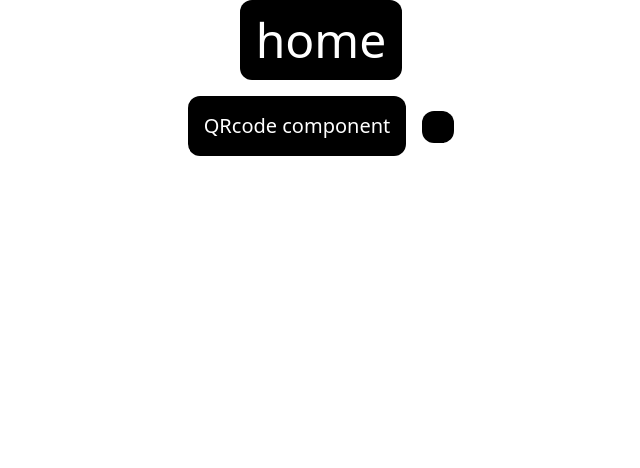
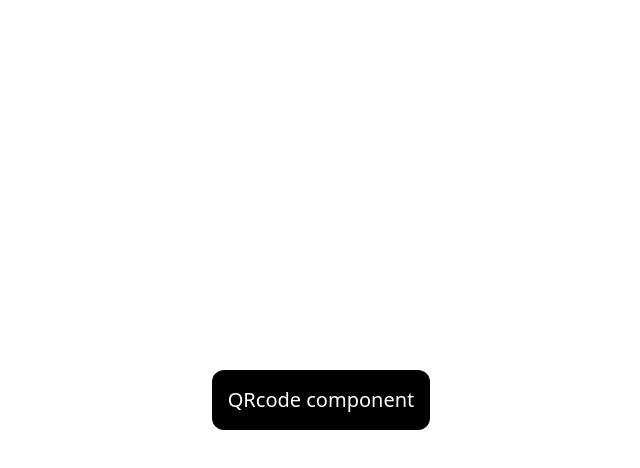
Before and after one commit to tulza/Frontend-mentor-challenges, a React (Vite) app: page /#/ in a window 1280 px wide. Shown: the top 468 px of the page, without its empty margins (319-959 px from the left). Built offline with nearby package versions, Linux system fonts and the light colour scheme.

Commit message:
Add back exit animation

```diff
--- a/src/App.tsx
+++ b/src/App.tsx
@@ -1,29 +1,43 @@
-import { Link, Route, Routes } from "react-router-dom";
+import { Link, Route, Routes, useLocation } from "react-router-dom";
 
 import QRCODECOMPONENT from "./qr-code-component/QRCODECOMPONENT";
 import Home from "./home/Home";
+import { ArrowLeft } from "lucide-react";
+import { AnimatePresence, motion } from "framer-motion";
 
 type Challange = { label: string; path: string; element: React.ReactNode };
 
 export const mapChallanges: Challange[] = [
   { label: "QRcode component", path: "/qr-code-component", element: <QRCODECOMPONENT /> },
-  { label: "", path: "/qr-code-component-2", element: <QRCODECOMPONENT /> },
 ];
 
 function App() {
+  const location = useLocation();
+
   return (
     <>
-      <div className="absolute flex w-full items-center justify-center">
+      <AnimatePresence mode="wait">
+        {location.pathname !== "/" && (
+          <div className="absolute z-[9999] flex w-full">
             <Link to="/">
-          <button className="text-bold rounded-xl bg-black p-4 text-5xl text-white">home</button>
+              <motion.button
+                initial={{ scale: 0, filter: "blur(64px)" }}
+                animate={{ scale: 1, filter: "blur(0px)" }}
+                exit={{ scale: 0, filter: "blur(64px)" }}
+                className="text-bold grid aspect-square size-16 origin-top-left place-items-center rounded-br-full bg-white pb-4 pr-4 text-5xl text-white shadow-lg"
+              >
+                <ArrowLeft className="stroke-gray-600" />
+              </motion.button>
             </Link>
           </div>
-      <Routes key={location.pathname}>
+        )}
+        <Routes key={location.pathname} location={location}>
           <Route path="/" element={<Home />} />
           {...mapChallanges.map((challange) => (
             <Route path={challange.path} element={challange.element} />
           ))}
         </Routes>
+      </AnimatePresence>
     </>
   );
 }
--- a/src/home/Home.tsx
+++ b/src/home/Home.tsx
@@ -3,7 +3,7 @@ import { mapChallanges } from "../App";
 
 const Home = () => {
   return (
-    <div className="absolute top-24 flex w-full items-center justify-center gap-4">
+    <div className="absolute flex h-dvh w-dvw select-none items-center justify-center gap-4">
       {...mapChallanges.map((challange) => (
         <Link to={challange.path} key={challange.path}>
           <button className="text-bold rounded-xl bg-black p-4 text-xl text-white">
```
Lines whose indentation alone changed are shown as unchanged.
